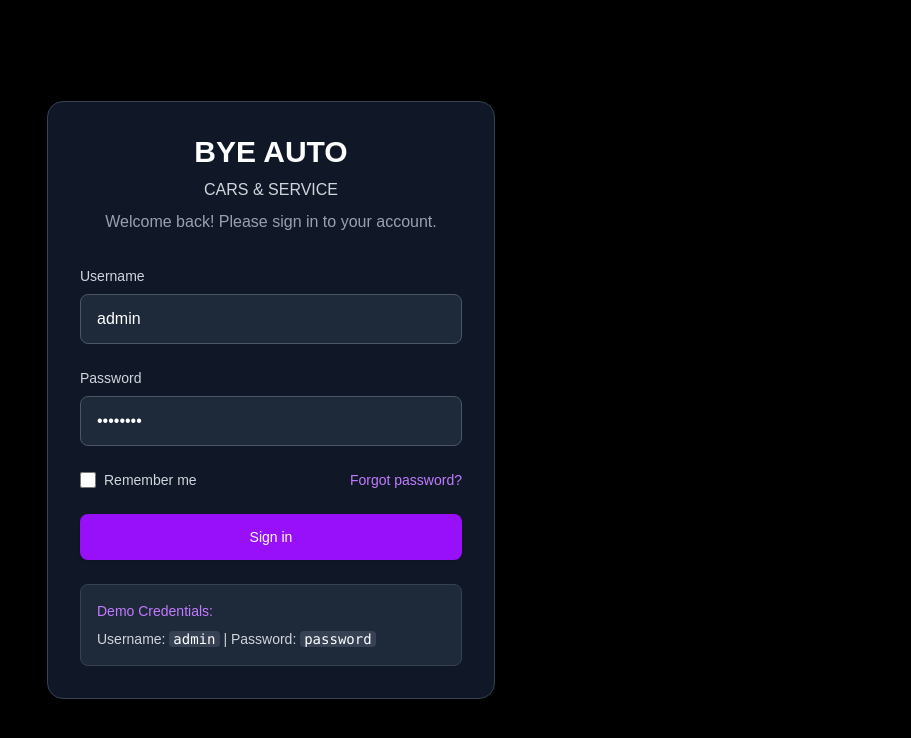
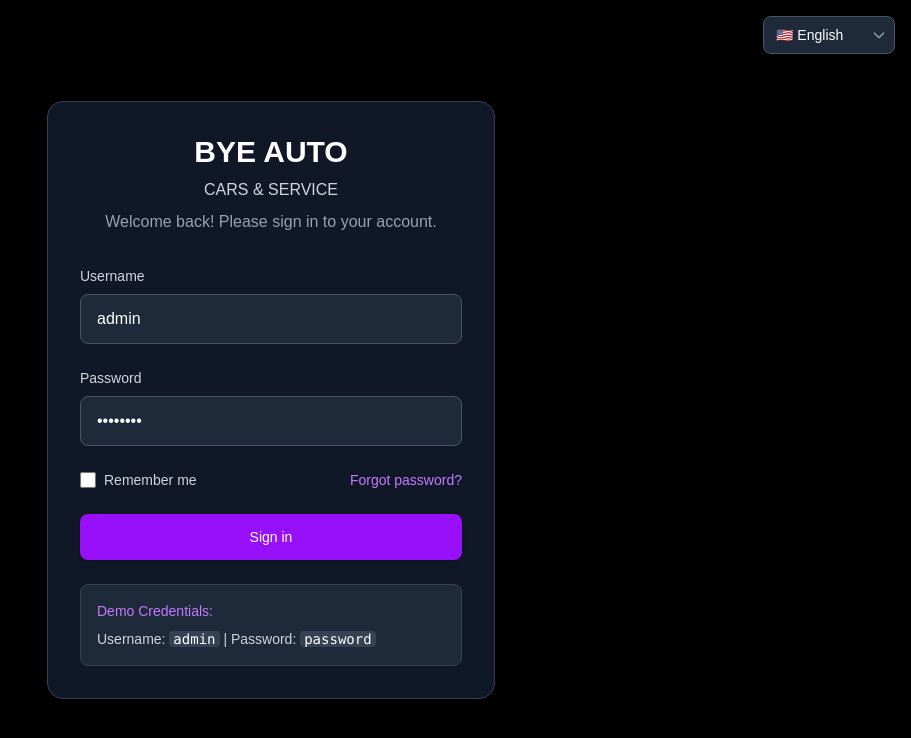
Before and after one commit to media2net-app/byeauto, a Next.js app: page / in a window 1280 px wide. Shown: the top 738 px of the page, without its empty margins (369-1280 px from the left). Built offline with nearby package versions, Linux system fonts and the light colour scheme.

Commit message:
Add English/Romanian language switcher with context and translations

```diff
--- a/src/app/layout.tsx
+++ b/src/app/layout.tsx
@@ -1,6 +1,7 @@
 import type { Metadata } from "next";
 import { Geist, Geist_Mono } from "next/font/google";
 import "./globals.css";
+import { LanguageProvider } from "@/contexts/LanguageContext";
 
 const geistSans = Geist({
   variable: "--font-geist-sans",
@@ -27,7 +28,9 @@ export default function RootLayout({
       <body
         className={`${geistSans.variable} ${geistMono.variable} antialiased`}
       >
-        {children}
+        <LanguageProvider>
+          {children}
+        </LanguageProvider>
       </body>
     </html>
   );
--- a/src/app/page.tsx
+++ b/src/app/page.tsx
@@ -2,12 +2,15 @@
 
 import { useState } from "react";
 import { useRouter } from "next/navigation";
+import { useLanguage } from "@/contexts/LanguageContext";
+import LanguageSwitcher from "@/components/LanguageSwitcher";
 
 export default function LoginPage() {
   const [username, setUsername] = useState("admin");
   const [password, setPassword] = useState("password");
   const [isLoading, setIsLoading] = useState(false);
   const router = useRouter();
+  const { t } = useLanguage();
 
   const handleLogin = async (e: React.FormEvent) => {
     e.preventDefault();
@@ -27,20 +30,25 @@ export default function LoginPage() {
 
   return (
     <div className="min-h-screen bg-black flex items-center justify-center p-4">
+      {/* Language Switcher */}
+      <div className="absolute top-4 right-4">
+        <LanguageSwitcher />
+      </div>
+
       <div className="max-w-md w-full space-y-8">
         <div className="bg-gray-900 border border-gray-700 rounded-2xl shadow-xl p-8">
           {/* Header */}
           <div className="text-center mb-8">
             <h1 className="text-3xl font-bold text-white mb-2">BYE AUTO</h1>
             <p className="text-gray-300">CARS & SERVICE</p>
-            <p className="text-gray-400 mt-2">Welcome back! Please sign in to your account.</p>
+            <p className="text-gray-400 mt-2">{t('welcome_back')}</p>
           </div>
 
           {/* Login Form */}
           <form onSubmit={handleLogin} className="space-y-6">
             <div>
               <label htmlFor="username" className="block text-sm font-medium text-gray-300 mb-2">
-                Username
+                {t('username')}
               </label>
               <input
                 id="username"
@@ -57,7 +65,7 @@ export default function LoginPage() {
 
             <div>
               <label htmlFor="password" className="block text-sm font-medium text-gray-300 mb-2">
-                Password
+                {t('password')}
               </label>
               <input
                 id="password"
@@ -81,11 +89,11 @@ export default function LoginPage() {
                   className="h-4 w-4 text-purple-600 focus:ring-purple-500 border-gray-600 rounded bg-gray-800"
                 />
                 <label htmlFor="remember-me" className="ml-2 block text-sm text-gray-300">
-                  Remember me
+                  {t('remember_me')}
                 </label>
               </div>
               <a href="#" className="text-sm text-purple-400 hover:text-purple-300">
-                Forgot password?
+                {t('forgot_password')}
               </a>
             </div>
 
@@ -99,15 +107,15 @@ export default function LoginPage() {
                   <div className="animate-spin rounded-full h-4 w-4 border-b-2 border-white mr-2"></div>
                   Signing in...
                 </div>
-              ) : (
-                "Sign in"
-              )}
+                              ) : (
+                  t('sign_in')
+                )}
             </button>
           </form>
 
           {/* Demo Credentials */}
           <div className="mt-6 p-4 bg-gray-800 border border-gray-700 rounded-lg">
-            <p className="text-sm font-medium text-purple-400 mb-2">Demo Credentials:</p>
+            <p className="text-sm font-medium text-purple-400 mb-2">{t('demo_credentials')}</p>
             <p className="text-sm text-gray-300">
               Username: <code className="bg-gray-700 px-1 rounded text-white">admin</code> |
               Password: <code className="bg-gray-700 px-1 rounded text-white">password</code>
--- /dev/null
+++ b/src/components/LanguageSwitcher.tsx
@@ -0,0 +1,25 @@
+"use client";
+
+import { useLanguage } from "@/contexts/LanguageContext";
+
+export default function LanguageSwitcher() {
+  const { language, setLanguage, t } = useLanguage();
+
+  return (
+    <div className="relative">
+      <select
+        value={language}
+        onChange={(e) => setLanguage(e.target.value as 'en' | 'ro')}
+        className="appearance-none bg-gray-800 border border-gray-600 rounded-lg px-3 py-2 pr-8 text-white text-sm focus:outline-none focus:ring-2 focus:ring-purple-500 focus:border-transparent cursor-pointer"
+      >
+        <option value="en">🇺🇸 {t('english')}</option>
+        <option value="ro">🇷🇴 {t('romanian')}</option>
+      </select>
+      <div className="absolute inset-y-0 right-0 flex items-center pr-2 pointer-events-none">
+        <svg className="w-4 h-4 text-gray-400" fill="none" stroke="currentColor" viewBox="0 0 24 24">
+          <path strokeLinecap="round" strokeLinejoin="round" strokeWidth={2} d="M19 9l-7 7-7-7" />
+        </svg>
+      </div>
+    </div>
+  );
+}
--- /dev/null
+++ b/src/contexts/LanguageContext.tsx
@@ -0,0 +1,229 @@
+"use client";
+
+import React, { createContext, useContext, useState, useEffect } from 'react';
+
+type Language = 'en' | 'ro';
+
+interface LanguageContextType {
+  language: Language;
+  setLanguage: (lang: Language) => void;
+  t: (key: string) => string;
+}
+
+const LanguageContext = createContext<LanguageContextType | undefined>(undefined);
+
+const translations = {
+  en: {
+    // Login
+    'welcome_back': 'Welcome back! Please sign in to your account.',
+    'username': 'Username',
+    'password': 'Password',
+    'sign_in': 'Sign in',
+    'remember_me': 'Remember me',
+    'forgot_password': 'Forgot password?',
+    'demo_credentials': 'Demo Credentials:',
+    'signing_in': 'Signing in...',
+
+    // Dashboard
+    'dashboard': 'Dashboard',
+    'overview': 'Overview',
+    'welcome_message': 'Welcome back! Here\'s what\'s happening with your fleet.',
+    'vehicles_in_service': 'Vehicles in Service',
+    'avg_repair_time': 'Avg Repair Time',
+    'repairs_in_progress': 'Repairs in Progress',
+    'monthly_revenue': 'Monthly Revenue',
+    'this_week': 'this week',
+    'vs_last_week': 'vs last week',
+    'vs_last_month': 'vs last month',
+    'bmw_service_management': 'BMW Service Management',
+    'bmw_service_description': 'Service auto dedicat BMW cu experiența - reparatii, întreținere - electrica și mecanică!',
+    'recent_activity': 'Recent Activity',
+    'quick_actions': 'Quick Actions',
+    'add_new_vehicle': 'Add New Vehicle',
+    'create_repair_order': 'Create Repair Order',
+    'client_portal': 'Client Portal',
+    'system_quote': 'System Quote',
+
+    // Vehicle Status
+    'in_service': 'În Service',
+    'waiting': 'În Așteptare',
+    'completed': 'Finalizat',
+    'diagnostic': 'Diagnostic',
+    'high_priority': 'Înaltă',
+    'medium_priority': 'Medie',
+    'low_priority': 'Scăzută',
+    'active_repairs': 'Reparații Active',
+    'scheduled': 'Programat',
+    'ready_for_delivery': 'Gata de Livrare',
+    'urgent': 'Urgent',
+
+    // Navigation
+    'vehicles': 'Vehicles',
+    'repairs': 'Repairs',
+    'clients': 'Clients',
+    'analytics': 'Analytics',
+    'settings': 'Settings',
+    'tuning_services': 'Tuning Services',
+
+    // Tune Page
+    'bmw_tuning_services': 'BMW Tuning Services',
+    'tuning_description': 'Professional ECU tuning and performance upgrades',
+    'find_your_vehicle': 'Find Your Vehicle',
+    'license_plate': 'License Plate',
+    'license_placeholder': 'e.g., DB 99BYE',
+    'license_help': 'Enter your license plate to find tuning options',
+    'find_tuning_options': 'Find Tuning Options',
+    'searching': 'Searching...',
+    'example': 'Example:',
+    'vehicle_information': 'Vehicle Information',
+    'vehicle': 'Vehicle',
+    'engine': 'Engine',
+    'current_power': 'Current Power',
+    'current_torque': 'Current Torque',
+    'year': 'Year',
+    'mileage': 'Mileage',
+    'transmission': 'Transmission',
+    'tuning_packages': 'Tuning Packages',
+    'power_gain': 'Power Gain',
+    'torque_gain': 'Torque Gain',
+    'duration': 'Duration',
+    'warranty': 'Warranty',
+    'select_package': 'Select Package',
+    'features': 'Features',
+    'performance_summary': 'Performance Summary',
+    'after_tuning': 'After Tuning',
+    'additional_parts': 'Additional Performance Parts',
+    'add_to_quote': 'Add to Quote',
+
+    // Common
+    'close': 'Close',
+    'logout': 'Logout',
+    'language': 'Language',
+    'english': 'English',
+    'romanian': 'Romanian'
+  },
+  ro: {
+    // Login
+    'welcome_back': 'Bun venit! Vă rugăm să vă conectați la contul dvs.',
+    'username': 'Nume utilizator',
+    'password': 'Parolă',
+    'sign_in': 'Conectare',
+    'remember_me': 'Ține-mă minte',
+    'forgot_password': 'Ai uitat parola?',
+    'demo_credentials': 'Credențiale Demo:',
+    'signing_in': 'Se conectează...',
+
+    // Dashboard
+    'dashboard': 'Dashboard',
+    'overview': 'Prezentare generală',
+    'welcome_message': 'Bun venit înapoi! Iată ce se întâmplă cu flota ta.',
+    'vehicles_in_service': 'Vehicule în Service',
+    'avg_repair_time': 'Timp Mediu Reparație',
+    'repairs_in_progress': 'Reparații în Curs',
+    'monthly_revenue': 'Venit Lunar',
+    'this_week': 'această săptămână',
+    'vs_last_week': 'vs săptămâna trecută',
+    'vs_last_month': 'vs luna trecută',
+    'bmw_service_management': 'Management Service BMW',
+    'bmw_service_description': 'Service auto dedicat BMW cu experiența - reparatii, întreținere - electrica și mecanică!',
+    'recent_activity': 'Activitate Recentă',
+    'quick_actions': 'Acțiuni Rapide',
+    'add_new_vehicle': 'Adaugă Vehicul Nou',
+    'create_repair_order': 'Creează Comandă Reparație',
+    'client_portal': 'Portal Client',
+    'system_quote': 'Ofertă Sistem',
+
+    // Vehicle Status
+    'in_service': 'În Service',
+    'waiting': 'În Așteptare',
+    'completed': 'Finalizat',
+    'diagnostic': 'Diagnostic',
+    'high_priority': 'Înaltă',
+    'medium_priority': 'Medie',
+    'low_priority': 'Scăzută',
+    'active_repairs': 'Reparații Active',
+    'scheduled': 'Programat',
+    'ready_for_delivery': 'Gata de Livrare',
+    'urgent': 'Urgent',
+
+    // Navigation
+    'vehicles': 'Vehicule',
+    'repairs': 'Reparații',
+    'clients': 'Clienți',
+    'analytics': 'Analiză',
+    'settings': 'Setări',
+    'tuning_services': 'Servicii Tuning',
+
+    // Tune Page
+    'bmw_tuning_services': 'Servicii Tuning BMW',
+    'tuning_description': 'Tuning ECU profesional și upgrade-uri performanță',
+    'find_your_vehicle': 'Găsește Vehiculul Tău',
+    'license_plate': 'Număr Înmatriculare',
+    'license_placeholder': 'ex., DB 99BYE',
+    'license_help': 'Introduceți numărul de înmatriculare pentru a găsi opțiunile de tuning',
+    'find_tuning_options': 'Găsește Opțiuni Tuning',
+    'searching': 'Se caută...',
+    'example': 'Exemplu:',
+    'vehicle_information': 'Informații Vehicul',
+    'vehicle': 'Vehicul',
+    'engine': 'Motor',
+    'current_power': 'Putere Actuală',
+    'current_torque': 'Cuplu Actual',
+    'year': 'An',
+    'mileage': 'Kilometraj',
+    'transmission': 'Transmisie',
+    'tuning_packages': 'Pachete Tuning',
+    'power_gain': 'Creștere Putere',
+    'torque_gain': 'Creștere Cuplu',
+    'duration': 'Durată',
+    'warranty': 'Garanție',
+    'select_package': 'Selectează Pachet',
+    'features': 'Caracteristici',
+    'performance_summary': 'Rezumat Performanță',
+    'after_tuning': 'După Tuning',
+    'additional_parts': 'Piese Performanță Suplimentare',
+    'add_to_quote': 'Adaugă la Ofertă',
+
+    // Common
+    'close': 'Închide',
+    'logout': 'Deconectare',
+    'language': 'Limbă',
+    'english': 'Engleză',
+    'romanian': 'Română'
+  }
+};
+
+export function LanguageProvider({ children }: { children: React.ReactNode }) {
+  const [language, setLanguage] = useState<Language>('en');
+
+  useEffect(() => {
+    // Load language from localStorage
+    const savedLanguage = localStorage.getItem('language') as Language;
+    if (savedLanguage && (savedLanguage === 'en' || savedLanguage === 'ro')) {
+      setLanguage(savedLanguage);
+    }
+  }, []);
+
+  const handleSetLanguage = (lang: Language) => {
+    setLanguage(lang);
+    localStorage.setItem('language', lang);
+  };
+
+  const t = (key: string): string => {
+    return translations[language][key as keyof typeof translations[typeof language]] || key;
+  };
+
+  return (
+    <LanguageContext.Provider value={{ language, setLanguage: handleSetLanguage, t }}>
+      {children}
+    </LanguageContext.Provider>
+  );
+}
+
+export function useLanguage() {
+  const context = useContext(LanguageContext);
+  if (context === undefined) {
+    throw new Error('useLanguage must be used within a LanguageProvider');
+  }
+  return context;
+}
```
